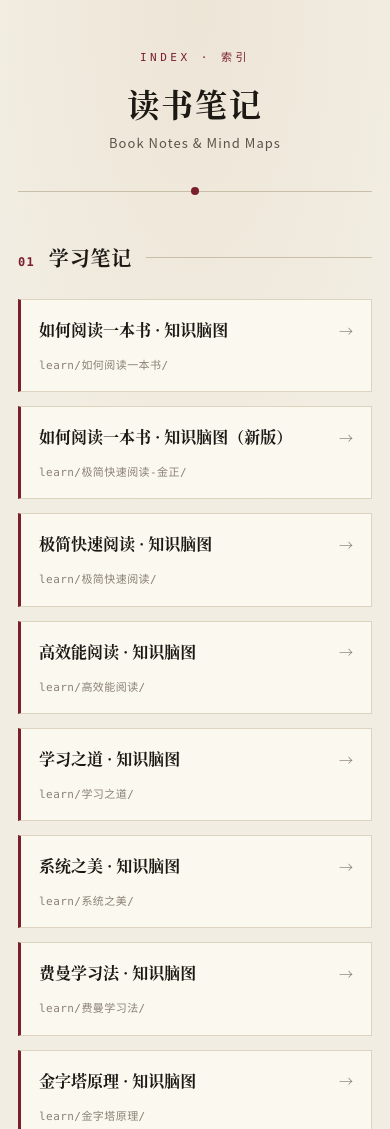
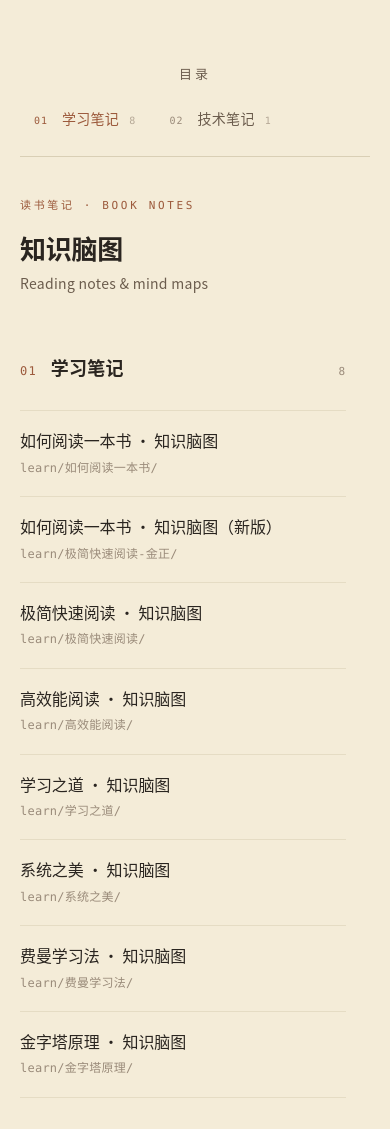
Before and after one commit to woodgather/book-note, a plain HTML site: page index.html in a window 390 px wide. Shown: the top 1129 px of the page. Drawn offline with Linux system fonts and the light colour scheme.

Commit message:
[config] update code 2026-08-18 13:01
Signed-off-by: fung <15875515020@163.com>

```diff
--- a/index.html
+++ b/index.html
@@ -3,344 +3,492 @@
 <head>
 <meta charset="UTF-8">
 <meta name="viewport" content="width=device-width, initial-scale=1.0">
-<title>读书笔记 · Book Notes Index</title>
+<title>读书笔记</title>
 <style>
   :root {
-    --paper: #F2EDE2;
-    --paper-warm: #E8E1D2;
-    --card: #FBF8F0;
-    --ink: #1C1814;
-    --ink-muted: #5C5247;
-    --ink-faint: #8B8175;
-    --rule: #C9BEA8;
-    --rule-soft: #DDD4BF;
-    --accent: #7A1F2B;
-    --accent-hover: #9B3A4A;
-    --gold: #B08A4F;
+    /* Kindle Paperwhite 风格 · 暖米黄护眼调 */
+    --bg: #F4ECD8;            /* 羊皮纸米黄背景 */
+    --surface: #FBF6E8;       /* 略亮的纸面 */
+    --text: #2A2520;          /* 暖墨色，非纯黑 */
+    --text-soft: #6B5C4D;     /* 中度暖棕 */
+    --text-faint: #9A8B7A;    /* 浅暖灰棕（路径） */
+    --line: #D9CFB5;          /* 暖米色分割线 */
+    --line-soft: #E5DCC4;     /* 极淡米色 */
+    --accent: #9C5A3C;        /* 沉静陶土棕（皮面书脊） */
+    --accent-hover: #7D4530;  /* 深一档的陶土棕 */
+    --accent-soft: #EFE2D2;   /* 陶土棕的极淡背景 */
   }
 
   *, *::before, *::after { box-sizing: border-box; margin: 0; padding: 0; }
 
-  html { -webkit-text-size-adjust: 100%; }
+  html {
+    -webkit-text-size-adjust: 100%;
+    scroll-behavior: smooth;
+  }
+  @media (prefers-reduced-motion: reduce) {
+    html { scroll-behavior: auto; }
+  }
 
   body {
-    background: var(--paper);
-    background-image:
-      radial-gradient(ellipse 80% 50% at 50% 0%, rgba(176, 138, 79, 0.08), transparent 70%);
-    color: var(--ink);
-    font-family: "Source Han Serif SC", "Noto Serif CJK SC", "Songti SC", "STSong", Georgia, "Times New Roman", serif;
-    font-size: 17px;
-    line-height: 1.75;
+    background: var(--bg);
+    color: var(--text);
+    font-family: "PingFang SC", "Hiragino Sans GB", "Microsoft YaHei", "Noto Sans CJK SC", system-ui, -apple-system, BlinkMacSystemFont, "Segoe UI", Roboto, sans-serif;
+    font-size: 16px;
+    line-height: 1.7;
     min-height: 100vh;
-    padding: 72px 24px 96px;
+    padding: 96px 24px 120px;
     -webkit-font-smoothing: antialiased;
     -moz-osx-font-smoothing: grayscale;
+    text-rendering: optimizeLegibility;
   }
 
   .container {
-    max-width: 760px;
+    max-width: 980px;
     margin: 0 auto;
+    display: flex;
+    align-items: flex-start;
+    gap: 64px;
   }
 
-  /* ── Masthead ─────────────────────────── */
-  .masthead {
-    text-align: center;
-    padding-bottom: 36px;
-    border-bottom: 1px solid var(--rule);
-    margin-bottom: 64px;
-    position: relative;
-    animation: rise 0.7s ease-out both;
+  .content {
+    flex: 1;
+    min-width: 0;
+    max-width: 680px;
   }
 
-  .masthead::after {
-    content: "";
-    position: absolute;
-    left: 50%;
-    bottom: -4px;
-    transform: translateX(-50%);
-    width: 8px;
-    height: 8px;
-    background: var(--accent);
-    border-radius: 50%;
+  /* ── Header ──────────────────────────── */
+  .header {
+    margin-bottom: 72px;
   }
 
-  .eyebrow {
-    font-family: "SF Mono", "JetBrains Mono", "Consolas", monospace;
+  .header-eyebrow {
+    font-family: "SF Mono", "JetBrains Mono", "Menlo", Consolas, monospace;
     font-size: 11px;
-    letter-spacing: 0.32em;
+    letter-spacing: 0.24em;
     text-transform: uppercase;
     color: var(--accent);
-    margin-bottom: 18px;
+    margin-bottom: 16px;
   }
 
-  .masthead h1 {
-    font-size: 44px;
+  .header h1 {
+    font-size: 32px;
     font-weight: 600;
-    letter-spacing: 0.06em;
-    line-height: 1.15;
-    margin-bottom: 10px;
+    letter-spacing: -0.01em;
+    line-height: 1.25;
+    margin-bottom: 8px;
   }
 
-  .masthead .subtitle {
-    font-family: "Source Han Sans SC", "Noto Sans CJK SC", "PingFang SC", "Microsoft YaHei", -apple-system, sans-serif;
-    font-size: 13px;
-    color: var(--ink-muted);
-    letter-spacing: 0.08em;
+  .header-sub {
+    font-size: 14px;
+    color: var(--text-soft);
+    letter-spacing: 0.02em;
   }
 
-  /* ── Section ──────────────────────────── */
+  /* ── Sidebar nav (left column) ───────── */
+  .topnav {
+    flex: 0 0 200px;
+    position: sticky;
+    top: 96px;
+    display: flex;
+    flex-direction: column;
+    align-items: stretch;
+    padding: 4px 24px 0 0;
+    border-right: 1px solid var(--line);
+  }
+
+  .topnav-label {
+    font-family: "SF Mono", "JetBrains Mono", "Menlo", Consolas, monospace;
+    font-size: 13px;
+    letter-spacing: 0.24em;
+    text-transform: uppercase;
+    color: var(--text-soft);
+    margin-bottom: 18px;
+    font-weight: 500;
+    text-align: center;
+    margin-right: -24px; /* 让"目录"在 200px 模块的横向中心，而非仅在 padding 内容区中心 */
+  }
+
+  .topnav-item {
+    position: relative;
+    display: flex;
+    align-items: baseline;
+    gap: 10px;
+    padding: 9px 0 9px 14px;
+    color: var(--text-soft);
+    text-decoration: none;
+    font-size: 14px;
+    letter-spacing: 0.02em;
+    border-radius: 0;
+    transition: color 0.18s ease;
+  }
+
+  .topnav-item:hover,
+  .topnav-item:focus-visible,
+  .topnav-item.is-active {
+    color: var(--accent);
+    outline: none;
+  }
+
+  .topnav-num {
+    font-family: "SF Mono", "JetBrains Mono", "Menlo", Consolas, monospace;
+    font-size: 10px;
+    font-weight: 500;
+    color: var(--text-faint);
+    letter-spacing: 0.1em;
+    flex-shrink: 0;
+    min-width: 18px;
+    transition: color 0.18s ease;
+  }
+
+  .topnav-item:hover .topnav-num,
+  .topnav-item:focus-visible .topnav-num,
+  .topnav-item.is-active .topnav-num {
+    color: var(--accent);
+  }
+
+  .topnav-text {
+    flex: 1;
+    min-width: 0;
+    transition: transform 0.18s ease;
+  }
+
+  .topnav-item:hover .topnav-text,
+  .topnav-item:focus-visible .topnav-text,
+  .topnav-item.is-active .topnav-text {
+    transform: translateX(2px);
+  }
+
+  .topnav-count {
+    font-family: "SF Mono", "JetBrains Mono", "Menlo", Consolas, monospace;
+    font-size: 10px;
+    color: var(--text-faint);
+    letter-spacing: 0.04em;
+    flex-shrink: 0;
+    opacity: 0.7;
+  }
+
+  /* ── Section ─────────────────────────── */
   .section {
-    margin-bottom: 56px;
-    animation: rise 0.7s ease-out both;
+    margin-bottom: 72px;
+    scroll-margin-top: 32px;
   }
 
   .section-head {
     display: flex;
     align-items: baseline;
     gap: 14px;
-    margin-bottom: 24px;
+    margin-bottom: 28px;
   }
 
   .section-num {
-    font-family: "SF Mono", "JetBrains Mono", Consolas, monospace;
+    font-family: "SF Mono", "JetBrains Mono", "Menlo", Consolas, monospace;
     font-size: 12px;
     color: var(--accent);
-    font-weight: 600;
+    font-weight: 500;
     letter-spacing: 0.1em;
   }
 
   .section-title {
-    font-size: 22px;
+    font-size: 18px;
     font-weight: 600;
-    letter-spacing: 0.04em;
+    letter-spacing: 0.01em;
   }
 
-  .section-rule {
-    flex: 1;
-    height: 1px;
-    background: var(--rule);
-    align-self: center;
+  .section-count {
+    font-family: "SF Mono", "JetBrains Mono", "Menlo", Consolas, monospace;
+    font-size: 11px;
+    color: var(--text-faint);
+    letter-spacing: 0.04em;
+    margin-left: auto;
   }
 
-  /* ── Entry card ───────────────────────── */
+  /* ── Entry list ──────────────────────── */
   .entries {
-    display: flex;
-    flex-direction: column;
-    gap: 14px;
+    list-style: none;
   }
 
   .entry {
-    background: var(--card);
-    border: 1px solid var(--rule-soft);
-    border-left: 3px solid var(--accent);
-    padding: 20px 24px;
-    text-decoration: none;
-    color: inherit;
-    display: block;
-    transition: transform 0.22s ease, box-shadow 0.22s ease, border-color 0.22s ease, background 0.22s ease;
-    position: relative;
+    border-top: 1px solid var(--line-soft);
   }
 
-  .entry:hover,
-  .entry:focus-visible {
-    transform: translateY(-2px);
-    box-shadow: 0 8px 24px rgba(28, 24, 20, 0.08);
-    border-left-color: var(--gold);
-    background: #FFFDF7;
+  .entry:last-child {
+    border-bottom: 1px solid var(--line-soft);
+  }
+
+  .entry a {
+    display: flex;
+    flex-direction: column;
+    gap: 6px;
+    padding: 20px 0;
+    text-decoration: none;
+    color: var(--text);
+    transition: color 0.18s ease, padding-left 0.18s ease;
+  }
+
+  .entry-title {
+    font-size: 17px;
+    font-weight: 500;
+    letter-spacing: -0.005em;
+    line-height: 1.4;
+    display: flex;
+    align-items: center;
+    gap: 8px;
+    transition: color 0.18s ease;
+  }
+
+  .entry-arrow {
+    font-size: 13px;
+    color: var(--text-faint);
+    opacity: 0;
+    transform: translateX(-4px);
+    transition: opacity 0.18s ease, transform 0.18s ease, color 0.18s ease;
+  }
+
+  .entry a:hover .entry-title,
+  .entry a:focus-visible .entry-title {
+    color: var(--accent);
+  }
+
+  .entry a:hover .entry-arrow,
+  .entry a:focus-visible .entry-arrow {
+    opacity: 1;
+    transform: translateX(0);
+    color: var(--accent);
+  }
+
+  .entry a:focus-visible {
     outline: none;
   }
 
-  .entry-title {
-    font-size: 18px;
-    font-weight: 600;
-    margin-bottom: 6px;
-    color: var(--ink);
-    display: flex;
-    align-items: center;
-    gap: 8px;
+  .entry-meta {
+    font-family: "SF Mono", "JetBrains Mono", "Menlo", Consolas, monospace;
+    font-size: 12px;
+    color: var(--text-faint);
+    letter-spacing: 0.02em;
   }
 
-  .entry-arrow {
-    margin-left: auto;
-    font-size: 14px;
-    color: var(--ink-faint);
-    transition: color 0.22s ease, transform 0.22s ease;
+  /* ── Footer ──────────────────────────── */
+  .footer {
+    margin-top: 96px;
+    padding-top: 24px;
+    border-top: 1px solid var(--line);
+    font-family: "SF Mono", "JetBrains Mono", "Menlo", Consolas, monospace;
+    font-size: 11px;
+    letter-spacing: 0.18em;
+    color: var(--text-faint);
+    text-transform: uppercase;
+    display: flex;
+    justify-content: space-between;
+    align-items: center;
   }
 
-  .entry:hover .entry-arrow,
-  .entry:focus-visible .entry-arrow {
-    color: var(--accent);
-    transform: translateX(4px);
+  /* ── Responsive ──────────────────────── */
+  @media (max-width: 720px) {
+    .container {
+      flex-direction: column;
+      gap: 40px;
+    }
+    .topnav {
+      position: static;
+      flex: none;
+      width: 100%;
+      border-right: none;
+      border-bottom: 1px solid var(--line);
+      padding: 0 0 16px;
+      flex-direction: row;
+      flex-wrap: wrap;
+      gap: 4px 20px;
+    }
+    .topnav-label {
+      flex: 0 0 100%;
+      margin-bottom: 8px;
+      margin-right: 0; /* 重置桌面端的负 margin，移动端不需要 */
+    }
+    .topnav-item:hover .topnav-text,
+    .topnav-item:focus-visible .topnav-text,
+    .topnav-item.is-active .topnav-text {
+      transform: none;
+    }
   }
 
-  .entry-meta {
-    font-family: "SF Mono", "JetBrains Mono", Consolas, monospace;
-    font-size: 11px;
-    color: var(--ink-faint);
-    margin-top: 12px;
-    letter-spacing: 0.04em;
+  @media (max-width: 600px) {
+    body {
+      padding: 64px 20px 80px;
+      font-size: 15px;
+    }
+    .header { margin-bottom: 56px; }
+    .header h1 { font-size: 26px; }
+    .section { margin-bottom: 56px; }
+    .entry a { padding: 18px 0; }
+    .entry-title { font-size: 16px; }
+    .footer { margin-top: 72px; flex-direction: column; align-items: flex-start; gap: 6px; }
   }
 
-  /* ── Colophon ─────────────────────────── */
-  .colophon {
-    margin-top: 80px;
-    padding-top: 28px;
-    border-top: 1px solid var(--rule);
-    text-align: center;
-    font-family: "Source Han Sans SC", "Noto Sans CJK SC", "PingFang SC", sans-serif;
-    font-size: 12px;
-    color: var(--ink-faint);
-    letter-spacing: 0.18em;
-  }
-
-  .colophon .ornament {
-    color: var(--gold);
-    margin: 0 8px;
-  }
-
-  /* ── Motion & responsive ──────────────── */
-  @keyframes rise {
-    from { opacity: 0; transform: translateY(8px); }
-    to   { opacity: 1; transform: translateY(0); }
-  }
-
+  /* ── Motion ──────────────────────────── */
   @media (prefers-reduced-motion: reduce) {
     *, *::before, *::after {
-      animation-duration: 0.01ms !important;
       transition-duration: 0.01ms !important;
     }
   }
 
-  @media (max-width: 600px) {
-    body { padding: 48px 18px 64px; font-size: 16px; }
-    .masthead { margin-bottom: 48px; }
-    .masthead h1 { font-size: 32px; }
-    .section { margin-bottom: 44px; }
-    .section-title { font-size: 20px; }
-    .entry { padding: 16px 18px; }
-    .entry-title { font-size: 16px; }
-  }
-
+  /* ── Dark mode · Kindle 夜读暖墨调 ──── */
   @media (prefers-color-scheme: dark) {
     :root {
-      --paper: #1A1611;
-      --paper-warm: #100D09;
-      --card: #221C16;
-      --ink: #E8DFD0;
-      --ink-muted: #A89A87;
-      --ink-faint: #6E6457;
-      --rule: #3D3329;
-      --rule-soft: #2D251D;
-      --accent: #D8756B;
-      --accent-hover: #E89389;
-      --gold: #D4A574;
-    }
-    body {
-      background-image:
-        radial-gradient(ellipse 80% 50% at 50% 0%, rgba(212, 165, 116, 0.06), transparent 70%);
-    }
-    .entry:hover,
-    .entry:focus-visible {
-      background: #2A2218;
-      box-shadow: 0 8px 24px rgba(0, 0, 0, 0.4);
+      --bg: #1A1611;          /* 深暖墨，非纯黑 */
+      --surface: #221C16;     /* 略亮的暗纸面 */
+      --text: #E0D5C0;        /* 暖米白文字 */
+      --text-soft: #A89A87;   /* 中度暖灰 */
+      --text-faint: #6E6457;  /* 浅暖灰 */
+      --line: #3D3329;        /* 暗暖棕分割线 */
+      --line-soft: #2D251D;   /* 极淡暗暖棕 */
+      --accent: #D4A574;      /* 暖琥珀金（夜读灯笼光） */
+      --accent-hover: #E5BC8C;/* 浅一档的琥珀金 */
+      --accent-soft: #2A2118;  /* 暗琥珀背景 */
     }
   }
 </style>
 </head>
 <body>
-  <main class="container">
-    <header class="masthead">
-      <div class="eyebrow">Index · 索引</div>
-      <h1>读书笔记</h1>
-      <p class="subtitle">Book Notes &amp; Mind Maps</p>
+  <div class="container">
+
+    <nav class="topnav" aria-label="分类跳转">
+      <div class="topnav-label">目录</div>
+      <a href="#cat-learn" class="topnav-item">
+        <span class="topnav-num">01</span>
+        <span class="topnav-text">学习笔记</span>
+        <span class="topnav-count">8</span>
+      </a>
+      <a href="#cat-tech" class="topnav-item">
+        <span class="topnav-num">02</span>
+        <span class="topnav-text">技术笔记</span>
+        <span class="topnav-count">1</span>
+      </a>
+    </nav>
+
+    <main class="content">
+
+    <header class="header">
+      <div class="header-eyebrow">读书笔记 · Book Notes</div>
+      <h1>知识脑图</h1>
+      <p class="header-sub">Reading notes &amp; mind maps</p>
     </header>
 
     <section class="section" aria-labelledby="cat-learn">
       <div class="section-head">
         <span class="section-num">01</span>
         <h2 class="section-title" id="cat-learn">学习笔记</h2>
-        <span class="section-rule" aria-hidden="true"></span>
+        <span class="section-count">8</span>
       </div>
-      <div class="entries">
-        <a class="entry" href="learn/如何阅读一本书/如何阅读一本书-知识脑图.html">
-          <div class="entry-title">
-            如何阅读一本书 · 知识脑图
-            <span class="entry-arrow" aria-hidden="true">→</span>
-          </div>
-          <div class="entry-meta">learn/如何阅读一本书/</div>
+      <ul class="entries">
+        <li class="entry">
+          <a href="learn/如何阅读一本书/如何阅读一本书-知识脑图.html">
+            <span class="entry-title">如何阅读一本书 · 知识脑图<span class="entry-arrow" aria-hidden="true">→</span></span>
+            <span class="entry-meta">learn/如何阅读一本书/</span>
           </a>
-        <a class="entry" href="learn/极简快速阅读-金正/如何阅读一本书-知识脑图.html">
-          <div class="entry-title">
-            如何阅读一本书 · 知识脑图（新版）
-            <span class="entry-arrow" aria-hidden="true">→</span>
-          </div>
-          <div class="entry-meta">learn/极简快速阅读-金正/</div>
+        </li>
+        <li class="entry">
+          <a href="learn/极简快速阅读-金正/如何阅读一本书-知识脑图.html">
+            <span class="entry-title">如何阅读一本书 · 知识脑图（新版）<span class="entry-arrow" aria-hidden="true">→</span></span>
+            <span class="entry-meta">learn/极简快速阅读-金正/</span>
           </a>
-        <a class="entry" href="learn/极简快速阅读/极简快速阅读-知识脑图.html">
-          <div class="entry-title">
-            极简快速阅读 · 知识脑图
-            <span class="entry-arrow" aria-hidden="true">→</span>
-          </div>
-          <div class="entry-meta">learn/极简快速阅读/</div>
+        </li>
+        <li class="entry">
+          <a href="learn/极简快速阅读/极简快速阅读-知识脑图.html">
+            <span class="entry-title">极简快速阅读 · 知识脑图<span class="entry-arrow" aria-hidden="true">→</span></span>
+            <span class="entry-meta">learn/极简快速阅读/</span>
           </a>
-        <a class="entry" href="learn/高效能阅读/高效能阅读-知识脑图.html">
-          <div class="entry-title">
-            高效能阅读 · 知识脑图
-            <span class="entry-arrow" aria-hidden="true">→</span>
-          </div>
-          <div class="entry-meta">learn/高效能阅读/</div>
+        </li>
+        <li class="entry">
+          <a href="learn/高效能阅读/高效能阅读-知识脑图.html">
+            <span class="entry-title">高效能阅读 · 知识脑图<span class="entry-arrow" aria-hidden="true">→</span></span>
+            <span class="entry-meta">learn/高效能阅读/</span>
           </a>
-        <a class="entry" href="learn/学习之道/学习之道_知识脑图.html">
-          <div class="entry-title">
-            学习之道 · 知识脑图
-            <span class="entry-arrow" aria-hidden="true">→</span>
-          </div>
-          <div class="entry-meta">learn/学习之道/</div>
+        </li>
+        <li class="entry">
+          <a href="learn/学习之道/学习之道_知识脑图.html">
+            <span class="entry-title">学习之道 · 知识脑图<span class="entry-arrow" aria-hidden="true">→</span></span>
+            <span class="entry-meta">learn/学习之道/</span>
           </a>
-        <a class="entry" href="learn/系统之美/系统之美-知识脑图.html">
-          <div class="entry-title">
-            系统之美 · 知识脑图
-            <span class="entry-arrow" aria-hidden="true">→</span>
-          </div>
-          <div class="entry-meta">learn/系统之美/</div>
+        </li>
+        <li class="entry">
+          <a href="learn/系统之美/系统之美-知识脑图.html">
+            <span class="entry-title">系统之美 · 知识脑图<span class="entry-arrow" aria-hidden="true">→</span></span>
+            <span class="entry-meta">learn/系统之美/</span>
           </a>
-        <a class="entry" href="learn/费曼学习法/费曼学习法_知识脑图.html">
-          <div class="entry-title">
-            费曼学习法 · 知识脑图
-            <span class="entry-arrow" aria-hidden="true">→</span>
-          </div>
-          <div class="entry-meta">learn/费曼学习法/</div>
+        </li>
+        <li class="entry">
+          <a href="learn/费曼学习法/费曼学习法_知识脑图.html">
+            <span class="entry-title">费曼学习法 · 知识脑图<span class="entry-arrow" aria-hidden="true">→</span></span>
+            <span class="entry-meta">learn/费曼学习法/</span>
           </a>
-        <a class="entry" href="learn/金字塔原理/金字塔原理_知识脑图.html">
-          <div class="entry-title">
-            金字塔原理 · 知识脑图
-            <span class="entry-arrow" aria-hidden="true">→</span>
-          </div>
-          <div class="entry-meta">learn/金字塔原理/</div>
+        </li>
+        <li class="entry">
+          <a href="learn/金字塔原理/金字塔原理_知识脑图.html">
+            <span class="entry-title">金字塔原理 · 知识脑图<span class="entry-arrow" aria-hidden="true">→</span></span>
+            <span class="entry-meta">learn/金字塔原理/</span>
           </a>
-      </div>
+        </li>
+      </ul>
     </section>
 
     <section class="section" aria-labelledby="cat-tech">
       <div class="section-head">
         <span class="section-num">02</span>
         <h2 class="section-title" id="cat-tech">技术笔记</h2>
-        <span class="section-rule" aria-hidden="true"></span>
+        <span class="section-count">1</span>
       </div>
-      <div class="entries">
-        <a class="entry" href="tech/深入理解Android内核设计思想/深入理解Android内核设计思想-知识脑图.html">
-          <div class="entry-title">
-            深入理解Android内核设计思想 · 知识脑图
-            <span class="entry-arrow" aria-hidden="true">→</span>
-          </div>
-          <div class="entry-meta">tech/深入理解Android内核设计思想/</div>
+      <ul class="entries">
+        <li class="entry">
+          <a href="tech/深入理解Android内核设计思想/深入理解Android内核设计思想-知识脑图.html">
+            <span class="entry-title">深入理解Android内核设计思想 · 知识脑图<span class="entry-arrow" aria-hidden="true">→</span></span>
+            <span class="entry-meta">tech/深入理解Android内核设计思想/</span>
           </a>
-      </div>
+        </li>
+      </ul>
     </section>
 
-    <footer class="colophon">
-      <span class="ornament">❦</span>个人阅读沉淀 · MMXXVI<span class="ornament">❦</span>
+    <footer class="footer">
+      <span>2026</span>
+      <span>知识脑图</span>
     </footer>
+
     </main>
+  </div>
+
+  <script>
+    (function () {
+      const items = document.querySelectorAll('.topnav-item');
+      if (!items.length) return;
+
+      const targets = Array.from(items).map(item => {
+        const id = item.getAttribute('href').slice(1);
+        return { item, el: document.getElementById(id) };
+      }).filter(t => t.el);
+
+      function setActive(id) {
+        targets.forEach(({ item, el }) => {
+          item.classList.toggle('is-active', el.id === id);
+        });
+      }
+
+      const observer = new IntersectionObserver((entries) => {
+        // Pick the entry closest to the top that's still visible
+        const visible = entries
+          .filter(e => e.isIntersecting)
+          .sort((a, b) => a.boundingClientRect.top - b.boundingClientRect.top);
+        if (visible.length) {
+          setActive(visible[0].target.id);
+        }
+      }, {
+        rootMargin: '-20% 0px -65% 0px',
+        threshold: 0
+      });
+
+      targets.forEach(({ el }) => observer.observe(el));
+
+      // Default to the first item on initial load
+      if (targets[0]) setActive(targets[0].el.id);
+    })();
+  </script>
 </body>
 </html>
```
Lines whose indentation alone changed are shown as unchanged.
